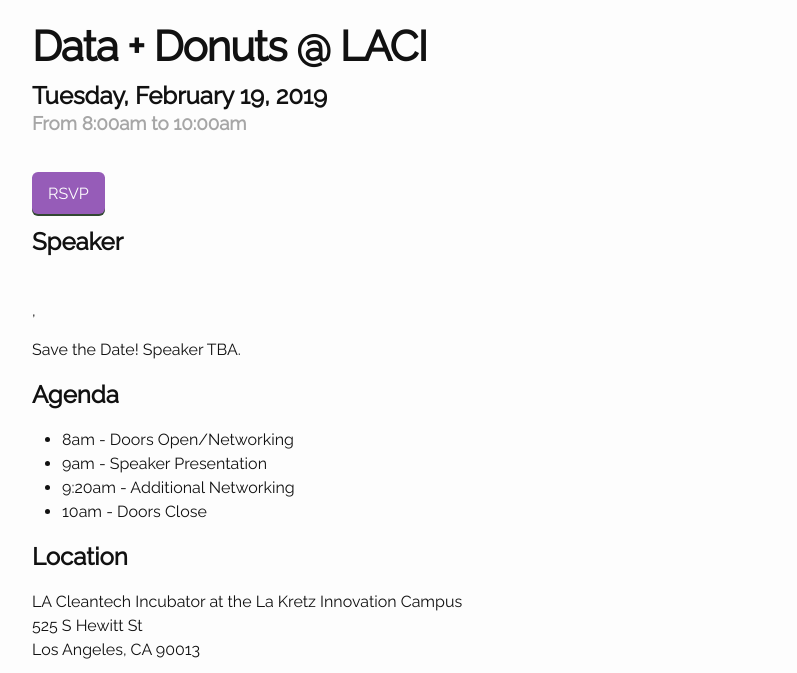
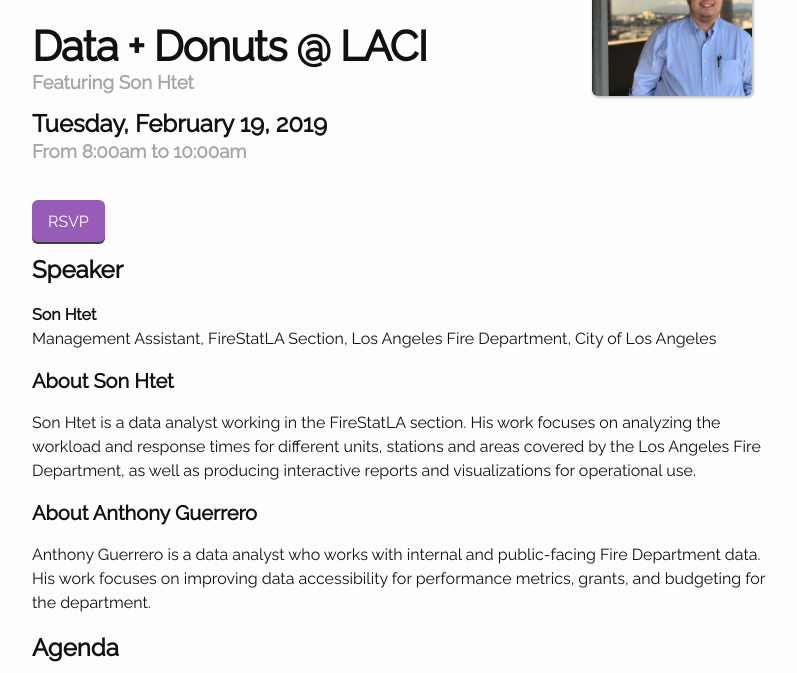
Before and after one commit to compilerla/data-donuts, a Jekyll site: the page built from _posts/2019-02-19-data-donuts-20.md, in a window 1280 px wide and 900 px high, scrolled down 198 px, cut to the strip 189-862 px from the top of the window. Shown: the whole strip, without its empty margins (238-1035 px from the left). Built offline with Jekyll 4.4.1, drawn with Linux system fonts in a browser that asks for light colours.

Commit message:
add feb speaker bios

```diff
--- a/_data/organisers.yml
+++ b/_data/organisers.yml
@@ -153,6 +153,18 @@
     org: "County of Los Angeles"
     twitter: "MoAlRawi"
 
+Son Htet:
+    name: "Son Htet"
+    photo: "../images/Son-Htet.jpg"
+    title: "Management Assistant, FireStatLA Section, Los Angeles Fire Department"
+    org: "City of Los Angeles"
+
+Anthony Guerrero:
+    name: "Anthony Guerrero"
+    photo: "../images/Anthony-Guerrero.jpg"
+    title: "Management Assistant, FireStat Section, Los Angeles Fire Department"
+    org: "City of Los Angeles"
+
 Bronwyn Mauldin:
     name: "Bronwyn Mauldin"
     photo: "../images/Bronwyn-Mauldin.jpg"
--- a/_posts/2019-02-19-data-donuts-20.md
+++ b/_posts/2019-02-19-data-donuts-20.md
@@ -11,10 +11,18 @@
 cover: https://cdn.wallpaper.com/main/lkic_01b.jpg
 
 #event organiser aka speaker details
-organiser: ""
+organiser: "Son Htet"
 eventbrite: "//eventbrite.com/tickets-external?eid=55004523009&ref=etckt"
 slides: ""
 video: ""
 ---
 
-Save the Date! Speaker TBA.
+#### About Son Htet
+Son Htet is a data analyst working in the FireStatLA section. His work focuses on analyzing the workload
+and response times for different units, stations and areas covered by the Los Angeles Fire Department,
+as well as producing interactive reports and visualizations for operational use.
+
+#### About Anthony Guerrero
+Anthony Guerrero is a data analyst who works with internal and public-facing Fire Department data. His
+work focuses on improving data accessibility for performance metrics, grants, and budgeting for the
+department.
```
Also changed, not shown: images/Anthony-Guerrero.jpg (added), images/Son-Htet.jpg (added).
